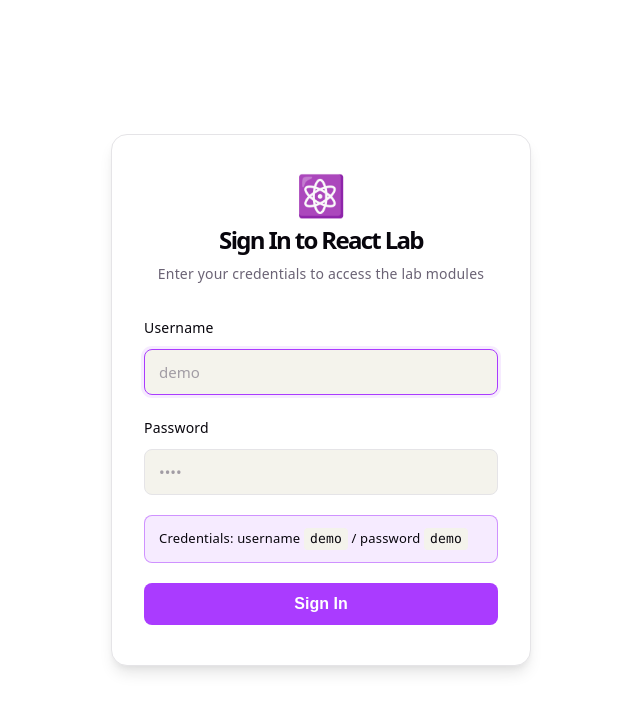
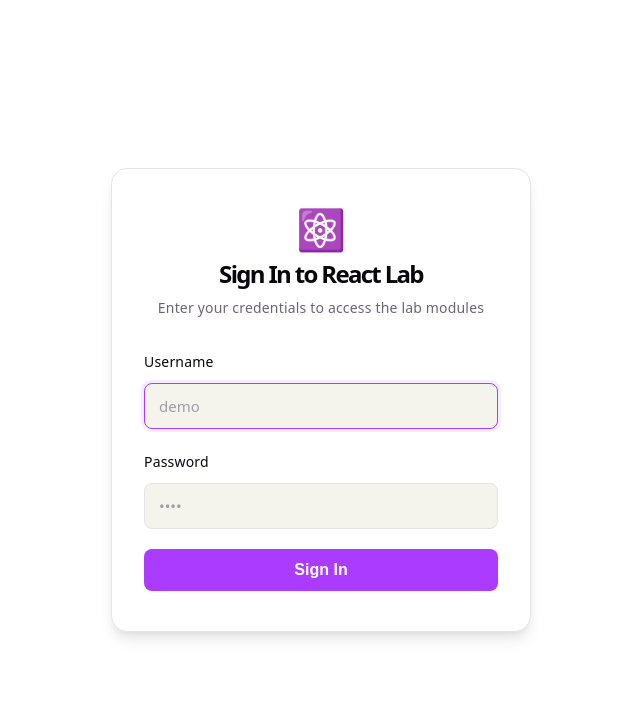
Before and after one commit to mustafizurrohman/angular-to-react-lab, a React (Vite) app: page / in a window 1280 px wide. Shown: the top 712 px of the page, without its empty margins (319-959 px from the left). Built offline with nearby package versions, Linux system fonts and the light colour scheme.

Commit message:
Remove demo credentials hint from LoginMask component

```diff
--- a/src/components/auth/LoginMask.tsx
+++ b/src/components/auth/LoginMask.tsx
@@ -96,12 +96,6 @@ export function LoginMask() {
             />
           </div>
 
-          <div className="login-hint">
-            <span>
-              Credentials: username <code>demo</code> / password <code>demo</code>
-            </span>
-          </div>
-
           <button type="submit" className="login-submit-button">
             Sign In
           </button>
```
